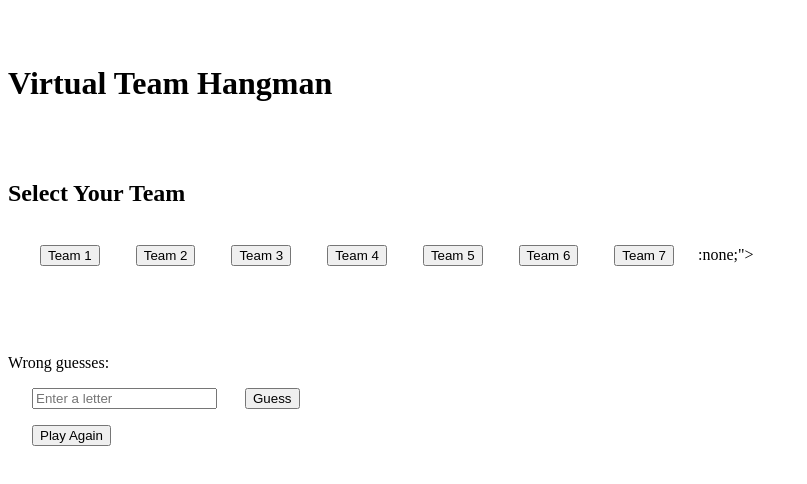
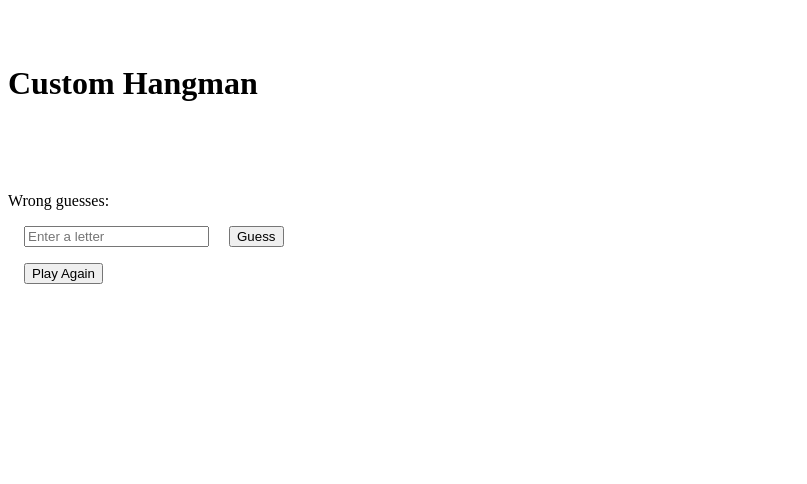
Before and after one commit to jjrhiro/hangman-game, a plain HTML site: page index.html in a window 1280 px wide. Shown: the whole page, without its empty margins (0-807 px from the left). Drawn offline with Linux system fonts and the light colour scheme.

Commit message:
Update index.html

```diff
--- a/index.html
+++ b/index.html
@@ -1,28 +1,15 @@
 
-<!-- index.html -->
 <!DOCTYPE html>
 <html lang="en">
 <head>
   <meta charset="UTF-8" />
   <meta name="viewport" content="width=device-width, initial-scale=1.0"/>
-  <title>Team Hangman Game</title>
+  <title>Custom Hangman Game</title>
   <link rel="stylesheet" href="style.css" />
 </head>
 <body>
   <div class="container">
-    <h1>Virtual Team Hangman</h1>
-    <div id="team-selection">
-      <h2>Select Your Team</h2>
-      <div class="teams">
-        <button onclick="selectTeam('Team 1')">Team 1</button>
-        <button onclick="selectTeam('Team 2')">Team 2</button>
-        <button onclick="selectTeam('Team 3')">Team 3</button>
-        <button onclick="selectTeam('Team 4')">Team 4</button>
-        <button onclick="selectTeam('Team 5')">Team 5</button>
-        <button onclick="selectTeam('Team 6')">Team 6</button>
-        <button onclick="selectTeam('Team 7')">Team 7</button>
-     :none;">
-      <h2 id="team-name"></h2>
+    <h1>Custom Hangman</h1>
     <p id="word-display"></p>
     <p>Wrong guesses: <span id="wrong-letters"></span></p>
     <input type="text" id="letter-input" maxlength="1" placeholder="Enter a letter" />
@@ -30,8 +17,6 @@
     <p id="message"></p>
     <button onclick="resetGame()">Play Again</button>
   </div>
-  </div>
-
   <script src="script.js"></script>
 </body>
 </html>
```
Lines whose indentation alone changed are shown as unchanged.
